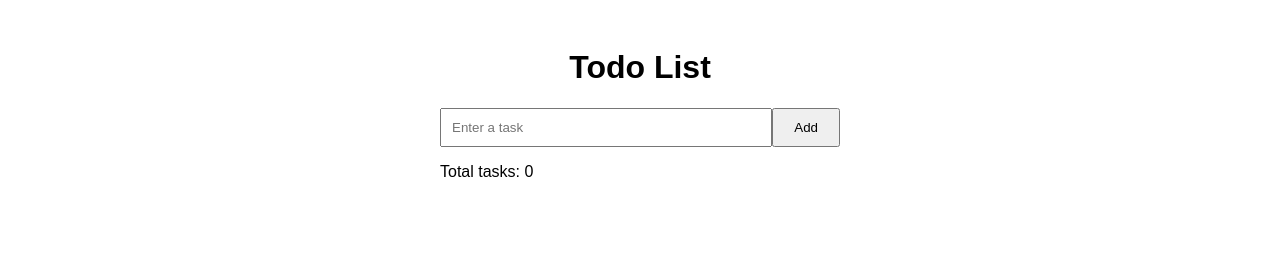
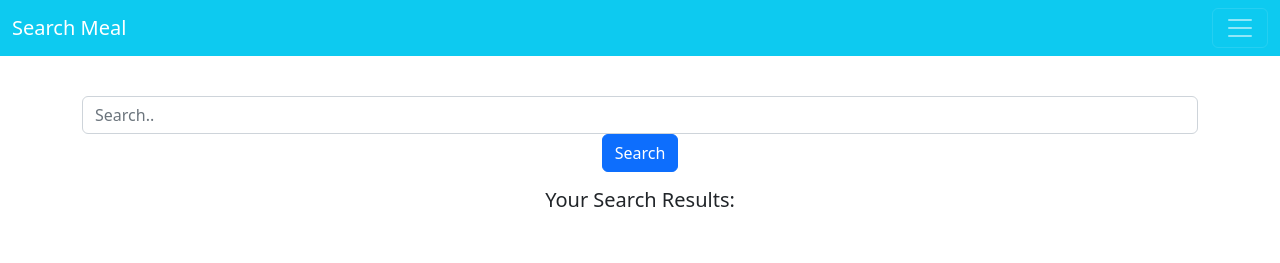
Before and after one commit to h2kode/h2kode.github.io, a plain HTML site: page index.html in a window 1280 px wide. Drawn offline with nearby package versions, Linux system fonts and the light colour scheme.

Commit message:
Update index.html

```diff
--- a/index.html
+++ b/index.html
@@ -1,21 +1,78 @@
 <!DOCTYPE html>
 <html lang="en">
+
 <head>
-  <meta charset="UTF-8">
-  <meta name="viewport" content="width=device-width, initial-scale=1.0">
-  <link rel="stylesheet" href="styles.css">
-  <title>Todo List</title>
+  <meta charset="utf-8" />
+  <meta name="viewport" content="width=device-width, initial-scale=1" />
+  <title>Meal App | Find Your Meal</title>
+  <link rel="stylesheet" href="https://cdn.jsdelivr.net/npm/bootstrap@5.2.0-beta1/dist/css/bootstrap.min.css" integrity="sha384-0evHe/X+R7YkIZDRvuzKMRqM+OrBnVFBL6DOitfPri4tjfHxaWutUpFmBp4vmVor" crossorigin="anonymous" />
+  <link rel="stylesheet" href="style.css" />
+
+  <style>
+    /* Your provided styles here */
+  </style>
 </head>
+
 <body>
-  <div class="container">
-    <h1>Todo List</h1>
-    <div class="add-task">
-      <input type="text" id="taskInput" placeholder="Enter a task">
-      <button onclick="addTask()">Add</button>
+
+  <div id="full-body">
+
+    <!-- Header Section -->
+    <div id="header" class="container-fulied">
+
+      <!-- Navbar -->
+      <div id="nav" class="navbar navbar-dark bg-info fixed-top">
+        <div class="container-fluid">
+          <a class="navbar-brand text-center" href="index.html">Search Meal</a>
+          <button class="navbar-toggler" type="button" data-bs-toggle="offcanvas" data-bs-target="#offcanvasNavbar" aria-controls="offcanvasNavbar" onclick="showFavMealList()">
+            <span class="navbar-toggler-icon"></span>
+          </button>
+          <div class="offcanvas offcanvas-end" tabindex="-1" id="offcanvasNavbar" aria-labelledby="offcanvasNavbarLabel">
+            <div class="offcanvas-header bg-danger">
+              <h5 class="offcanvas-title" id="offcanvasNavbarLabel" style="color:white;">Favourites</h5>
+              <button type="button" class="btn-close" data-bs-dismiss="offcanvas" aria-label="Close"></button>
+            </div>
+            <!-- Favourites Body -->
+            <div id="favourites-body" class="offcanvas-body d-flex justify-content-center flex-wrap">
+              <div class="spinner-border text-success" role="status">
+                <span class="sr-only">Loading...</span>
+              </div>
+            </div>
+          </div>
+        </div>
+      </div>
+
+      <!-- Heading Section -->
+      <div id="heading">
+        <h1>Find Meals For You</h1>
+      </div>
+
+      <!-- Search Bar Section -->
+      <div id="search-bar" class="container text-center mt-5">
+        <input type="search" id="my-search" class="form-control" placeholder="Search.." />
+        <!-- Search Button -->
+        <button class="btn btn-primary margin-top" onclick="showMealList()">Search</button>
+      </div>
+
+      <!-- Heading Text -->
+      <div id="heading-text" class="mt-3 text-center margin-top px-5">
+        <h5>Your Search Results:</h5>
+      </div>
+
     </div>
-    <ul id="taskList"></ul>
-    <p>Total tasks: <span id="totalTasks">0</span></p>
+
+    <!-- Main Section -->
+    <div id="main" class="d-flex justify-content-around container flex-wrap mt-5">
+      <!-- Meal cards will go here -->
+    </div>
+
   </div>
+
+  <!-- Bootstrap JS -->
+  <script src="https://cdn.jsdelivr.net/npm/bootstrap@5.2.0-beta1/dist/js/bootstrap.bundle.min.js" integrity="sha384-pprn3073KE6tl6bjs2QrFaJGz5/SUsLqktiwsUTF55Jfv3qYSDhgCecCxMW52nD2" crossorigin="anonymous"></script>
+
+  <!-- Custom Script -->
   <script src="script.js"></script>
 </body>
+
 </html>
```
